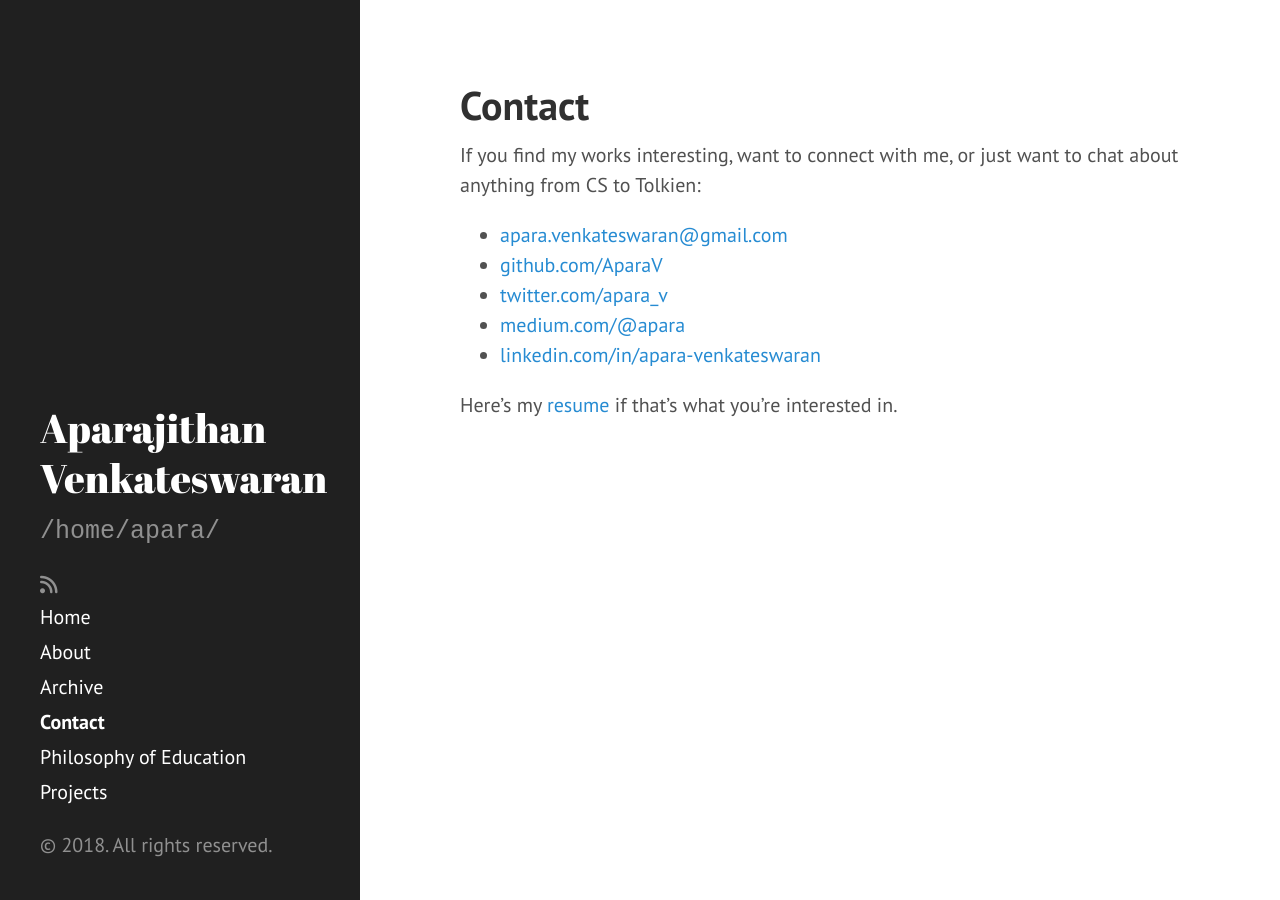
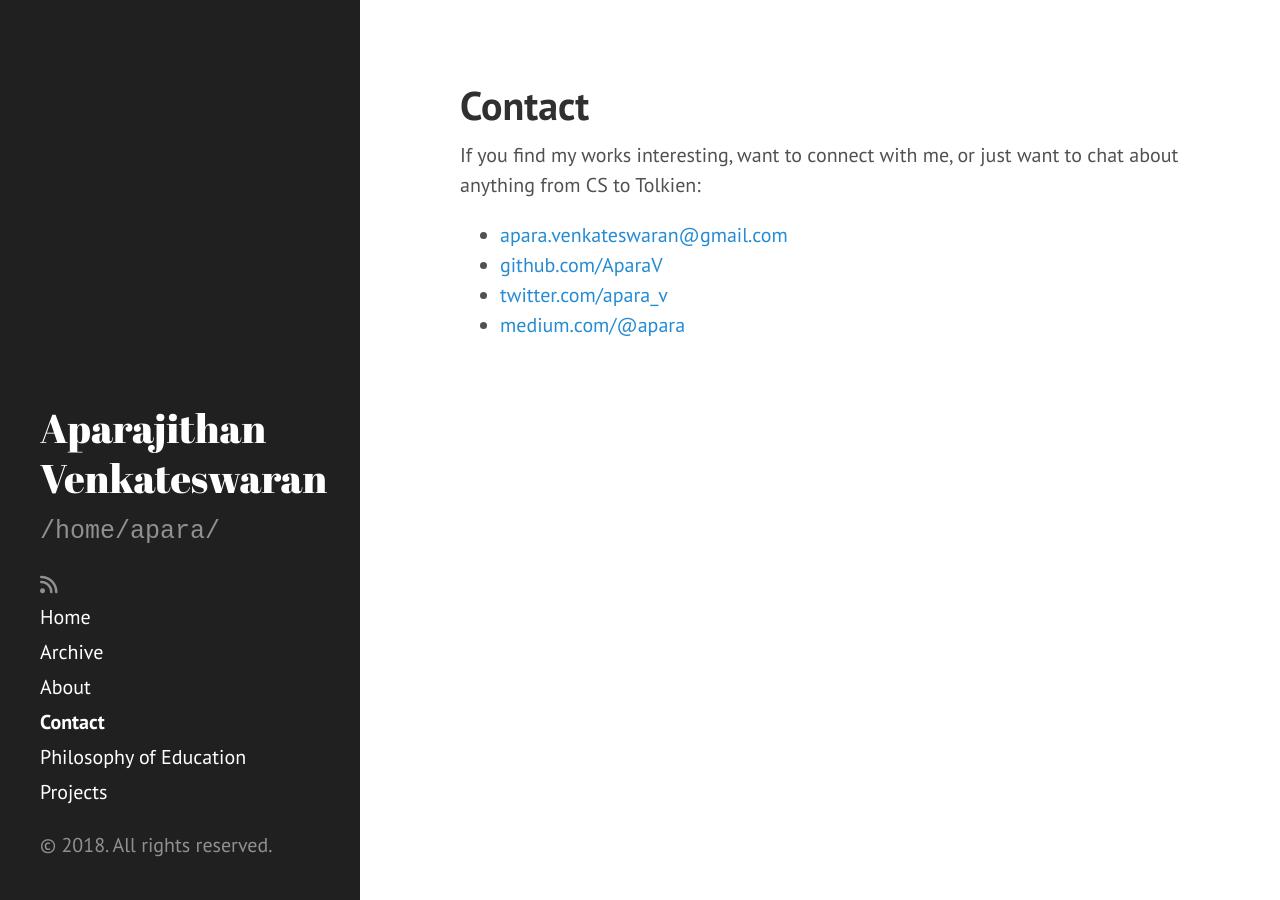
Before and after one commit to AparaV/aparavenkat.com, a Jekyll site: the page built from contact.md, in a window 1280 px wide. Built offline with Jekyll 4.4.1, drawn with Linux system fonts in a browser that asks for light colours; nearby versions of some CDN libraries.

Commit message:
Edit bio (earlier about) and contact info

```diff
--- a/contact.md
+++ b/contact.md
@@ -9,6 +9,3 @@
 * [github.com/AparaV](http://github.com/AparaV){:target="_blank"}
 * [twitter.com/apara_v](http://twitter.com/apara_v){:target="_blank"}
 * [medium.com/@apara](https://medium.com/@apara){:target="_blank"}
-* [linkedin.com/in/apara-venkateswaran](http://www.linkedin.com/in/apara-venkateswaran){:target="_blank"}
-
-Here's my [resume](/assets/pdf/AparajithanVenkateswaran.pdf){:target="_blank"} if that's what you're interested in.
```
Also changed, not shown: about.md (deleted, +0 -12 lines), bio.md (added, +12 -0 lines).
